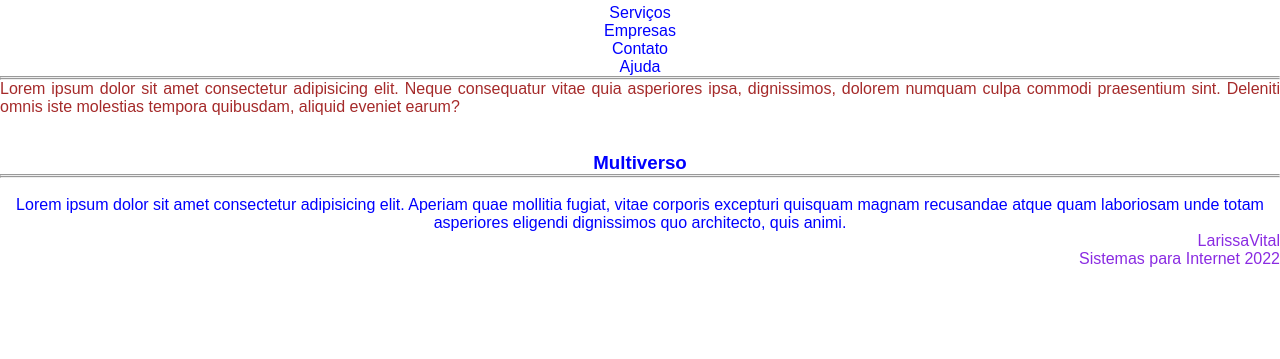
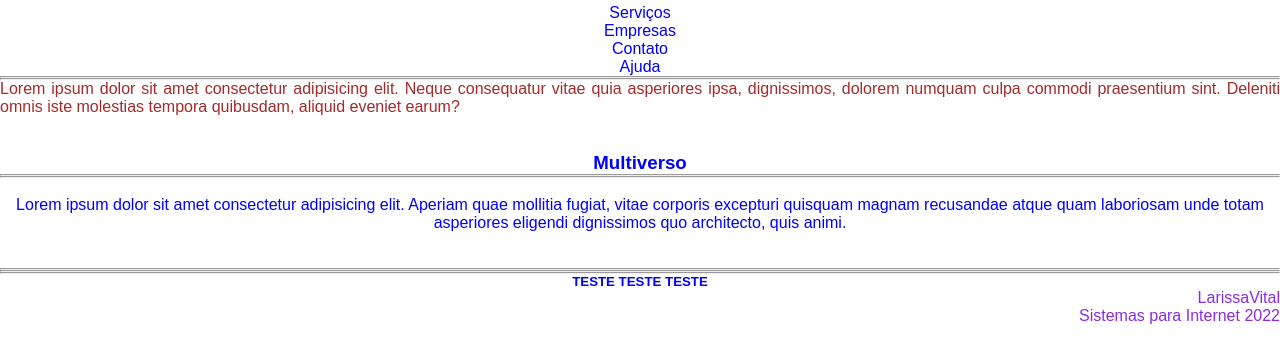
Before and after one commit to LarissaVital/intro_git, a plain HTML site: page index.html in a window 1280 px wide. Shown: the part 69-428 px from the top of the page. Drawn offline with Linux system fonts and the light colour scheme.

Commit message:
Teste alteração branch 2.0

```diff
--- a/index.html
+++ b/index.html
@@ -38,6 +38,10 @@
 
     </p>
 </section>
+<div>
+    <br/> <br/> <hr><hr><hr>
+    <h5> TESTE TESTE TESTE </h5>
+</div>
 <footer id="rodape">
     <p>LarissaVital</p>
     <p> Sistemas para Internet 2022</p>
```
